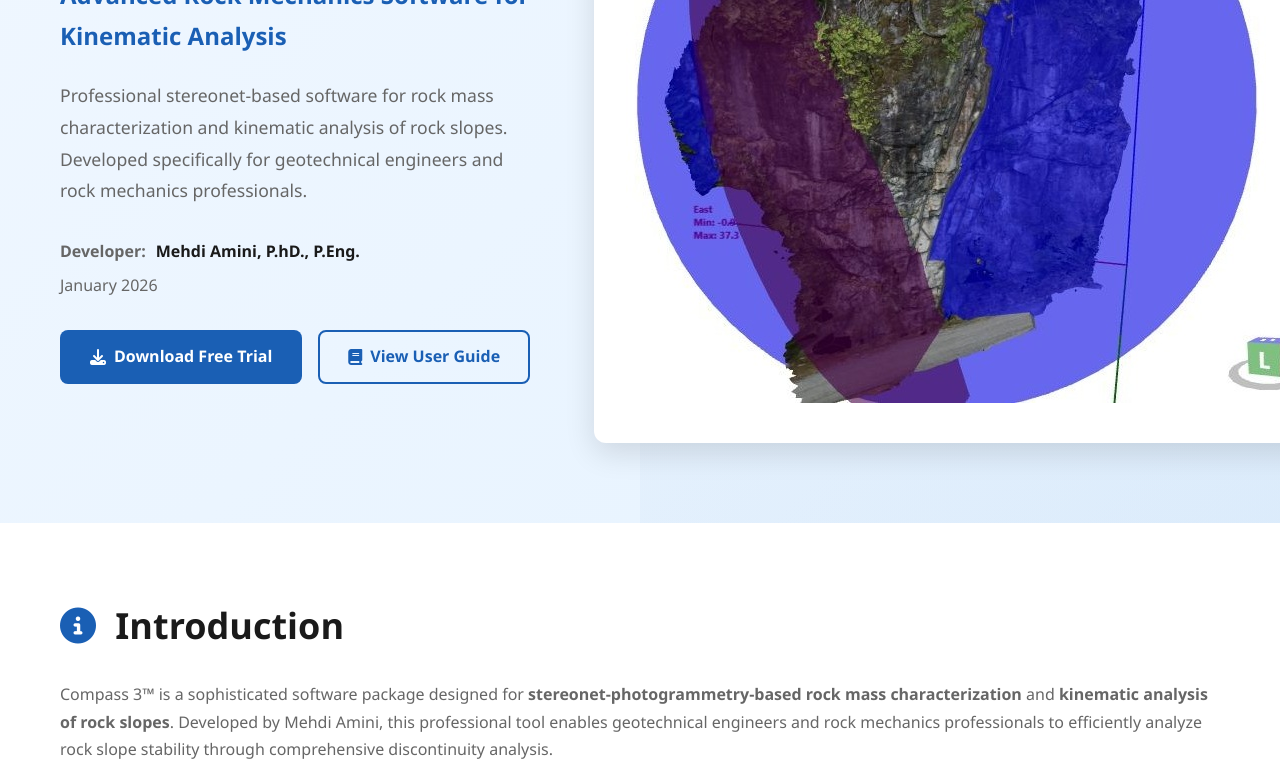
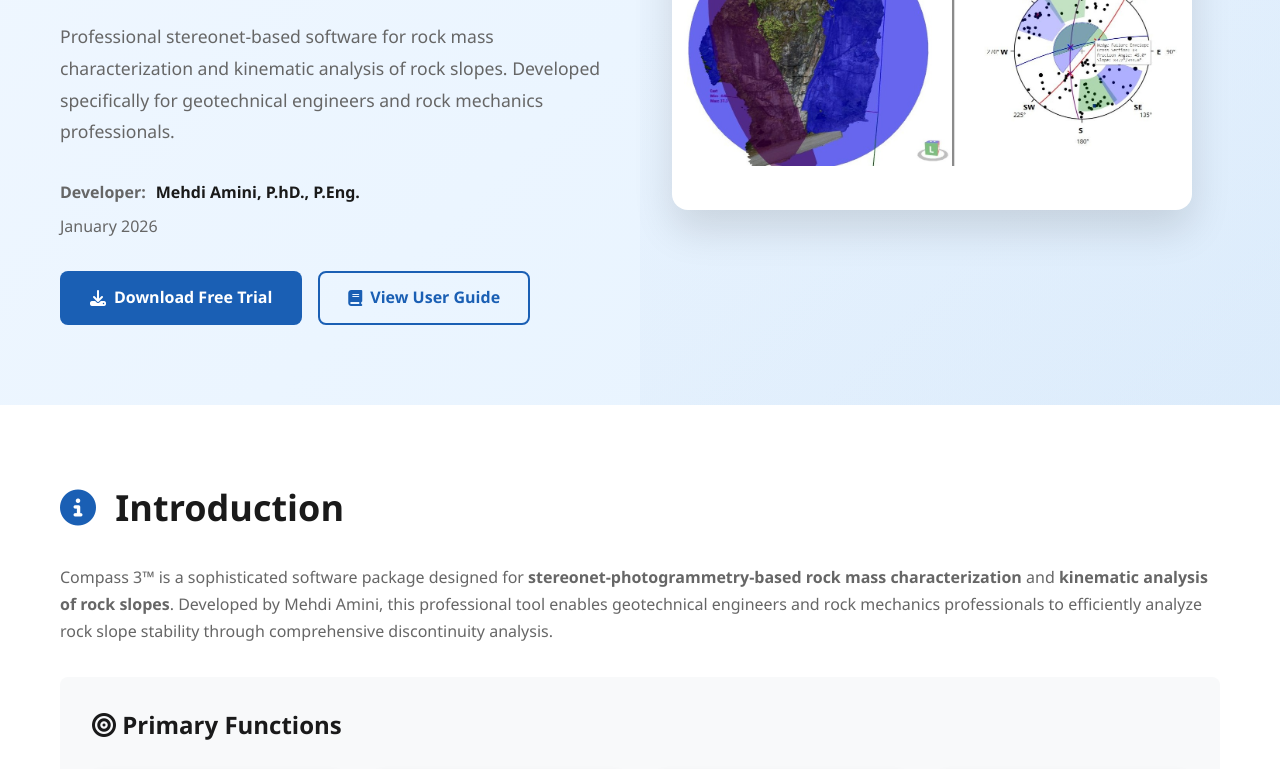
Before and after one commit to mehdiamini1911/Comass3.github.io, a plain HTML site: page index.html in a window 1280 px wide. Shown: the part 364-1133 px from the top of the page. Drawn offline with Linux system fonts and the light colour scheme.

```diff
--- a/style.css
+++ b/style.css
@@ -320,11 +320,24 @@
 
 /* Stereonet Visualization */
 .stereonet-visual {
-    position: relative;
-    background: white;
-    padding: 2rem;
-    border-radius: var(--radius-lg);
-    box-shadow: var(--shadow-lg);
+    background: #ffffff;
+    border-radius: 16px;
+    box-shadow: 0 20px 40px rgba(0, 0, 0, 0.12);
+    padding: 12px;
+    width: 100%;
+    max-width: 520px;
+    height: 320px;
+
+    display: flex;
+    align-items: center;
+    justify-content: center;
+}
+
+.stereonet-visual img {
+    width: 100%;
+    height: 100%;
+    object-fit: contain;   /* shows full screenshot */
+    border-radius: 10px;
 }
 
 .stereonet-circle {
```
